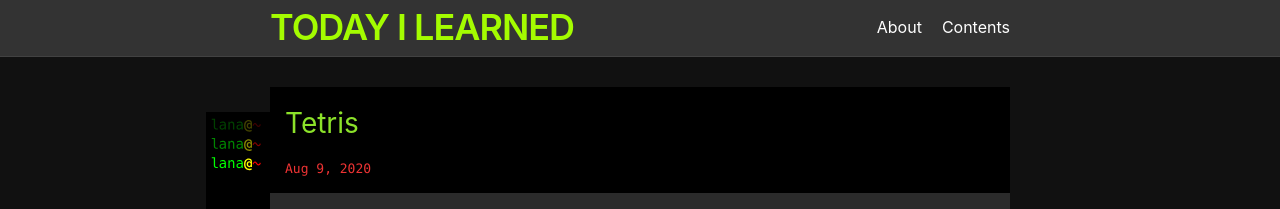
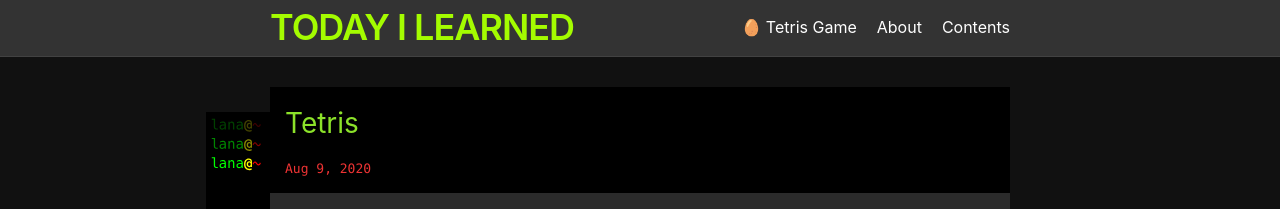
Before and after one commit to owldot/lanadz.github.io, a Jekyll site: the page built from index.html, in a window 1280 px wide and 900 px high. Shown: the top 209 px of the window. Built offline with Jekyll 4.4.1, drawn with Linux system fonts in a browser that asks for light colours; the list of posts is cut into pages by our own code.

Commit message:
Add Tetris permanent link

```diff
--- a/_includes/header.html
+++ b/_includes/header.html
@@ -13,12 +13,14 @@
       <label for="nav-trigger">
         <span class="menu-icon">
           <svg viewBox="0 0 18 15" width="18px" height="15px">
-              <path d="M18,1.484c0,0.82-0.665,1.484-1.484,1.484H1.484C0.665,2.969,0,2.304,0,1.484l0,0C0,0.665,0.665,0,1.484,0 h15.032C17.335,0,18,0.665,18,1.484L18,1.484z M18,7.516C18,8.335,17.335,9,16.516,9H1.484C0.665,9,0,8.335,0,7.516l0,0 c0-0.82,0.665-1.484,1.484-1.484h15.032C17.335,6.031,18,6.696,18,7.516L18,7.516z M18,13.516C18,14.335,17.335,15,16.516,15H1.484 C0.665,15,0,14.335,0,13.516l0,0c0-0.82,0.665-1.483,1.484-1.483h15.032C17.335,12.031,18,12.695,18,13.516L18,13.516z"/>
+            <path
+              d="M18,1.484c0,0.82-0.665,1.484-1.484,1.484H1.484C0.665,2.969,0,2.304,0,1.484l0,0C0,0.665,0.665,0,1.484,0 h15.032C17.335,0,18,0.665,18,1.484L18,1.484z M18,7.516C18,8.335,17.335,9,16.516,9H1.484C0.665,9,0,8.335,0,7.516l0,0 c0-0.82,0.665-1.484,1.484-1.484h15.032C17.335,6.031,18,6.696,18,7.516L18,7.516z M18,13.516C18,14.335,17.335,15,16.516,15H1.484 C0.665,15,0,14.335,0,13.516l0,0c0-0.82,0.665-1.483,1.484-1.483h15.032C17.335,12.031,18,12.695,18,13.516L18,13.516z" />
           </svg>
         </span>
       </label>
 
       <div class="trigger">
+        <a class="page-link" href="/tetris" target="_blank">🥚 Tetris Game</a>
         {%- for path in page_paths -%}
         {%- assign my_page = site.pages | where: "path", path | first -%}
         {%- if my_page.title -%}
```
Lines whose indentation alone changed are shown as unchanged.
